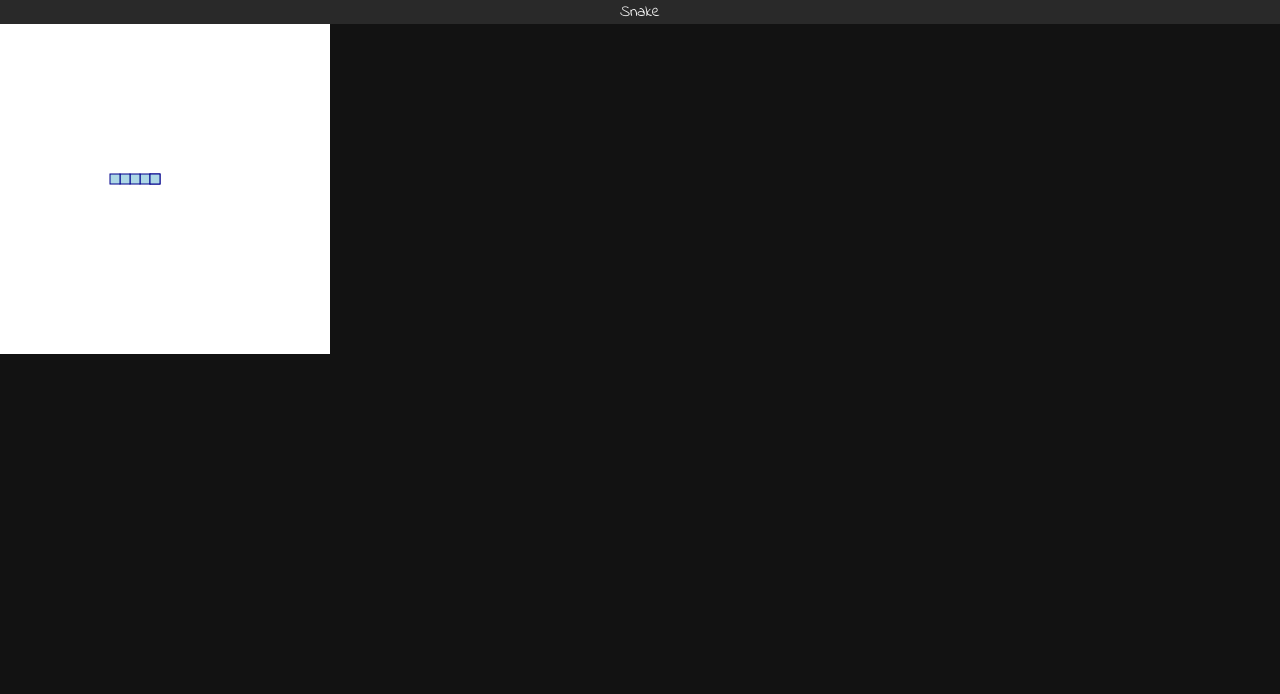
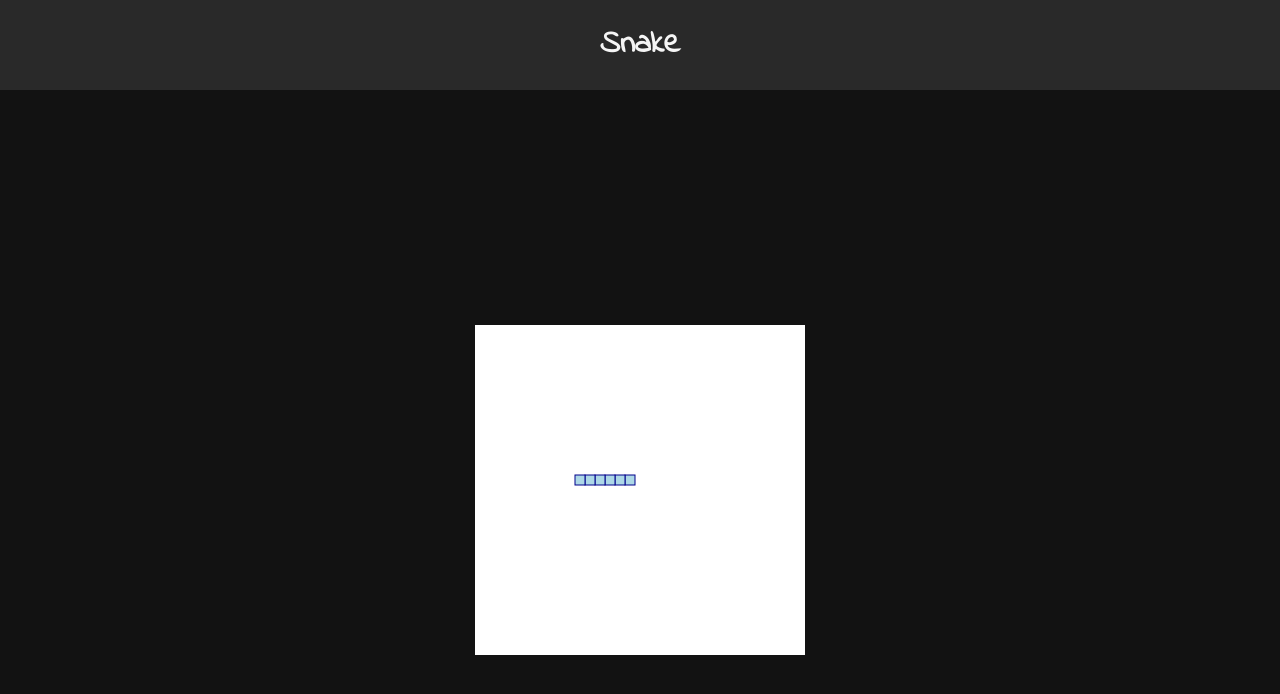
Before and after one commit to AndreasSchmidt87/capstone-project, a Next.js app: page /snake in a window 1280 px wide. Shown: the top 694 px of the page. Built offline with nearby package versions, Linux system fonts and the light colour scheme.

Commit message:
add styling in Snake and center the matchfield

```diff
--- a/components/Snake.js
+++ b/components/Snake.js
@@ -6,5 +6,7 @@ export const Matchfield = styled.canvas`
     top: 50%;
     left: 50%;
     transform: translate(-50%, -50%);
+    border: solid 2px black;
+    box-shadow: 3px 3px 20px 0px rgba(245,245,245,0.4);
     }
 `;
--- a/pages/snake.js
+++ b/pages/snake.js
@@ -1,6 +1,7 @@
 import { useEffect, useRef } from 'react';
 import { HeadLine } from "../components/Header";
 import { Matchfield } from "../components/Snake";
+import { Main } from '../components/XOGame';
 
 export default function Snake() {
     const canvasRef = useRef(null);
@@ -37,10 +38,10 @@ export default function Snake() {
         const snake = [
             { x: 150, y: 150 },
             { x: 140, y: 150 },
-            { x: 150, y: 150 },
             { x: 130, y: 150 },
             { x: 120, y: 150 },
-            { x: 110, y: 150 }
+            { x: 110, y: 150 },
+            { x: 100, y: 150 }
         ];
 
         drawSnake(snake, snakeboard_ctx);
@@ -48,13 +49,18 @@ export default function Snake() {
 
     return (
         <>
-            <HeadLine>Snake</HeadLine>
-            <Matchfield
-                id="snakeboard"
-                ref={canvasRef}
-                width="330"
-                height="330">
-            </Matchfield>
+            <HeadLine>
+                <h1>Snake</h1>
+            </HeadLine>
+            <Main>
+                <Matchfield
+                    id="snakeboard"
+                    ref={canvasRef}
+                    width="330"
+                    height="330"
+                >
+                </Matchfield>
+            </Main>
         </>
     )
 }
```
